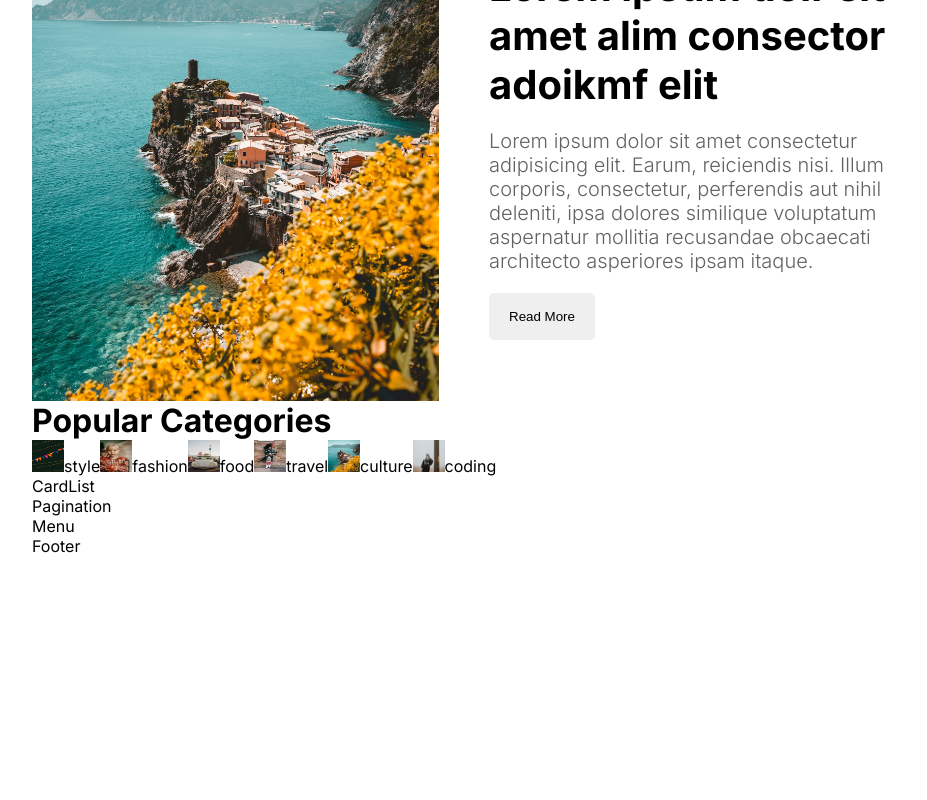
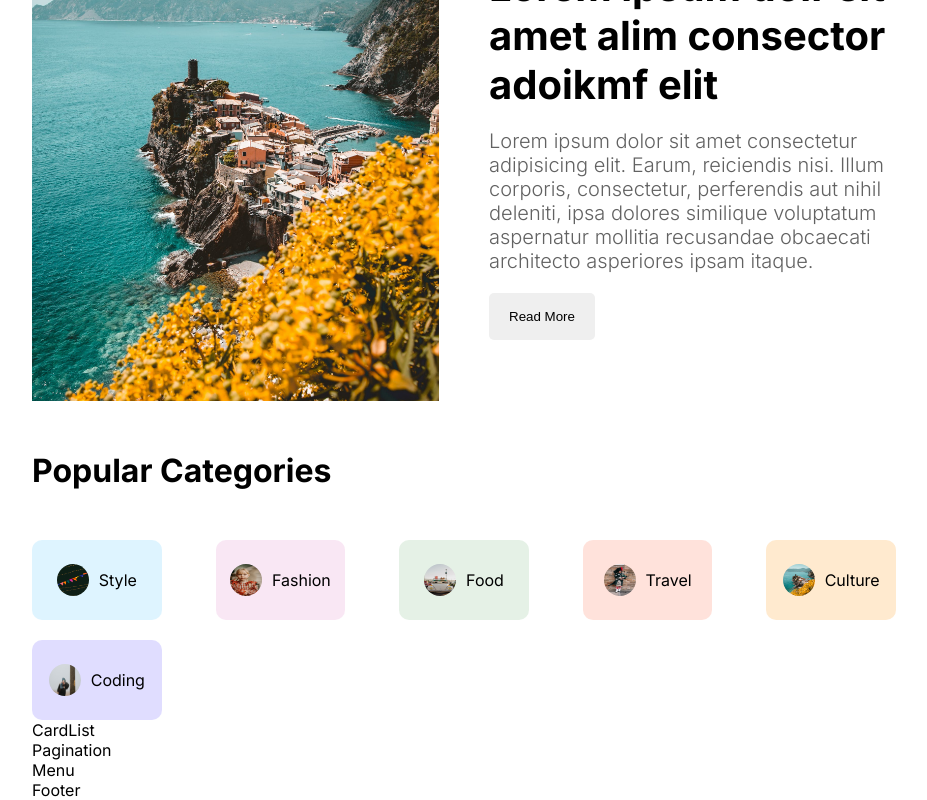
Before and after one commit to Venyad/BlogApp, a Next.js app: page / in a window 1280 px wide. Shown: the part 725-1525 px from the top of the page, without its empty margins (176-1103 px from the left). Before the commit the page ends 1281 px from the top, so only its background shows below. Built offline with nearby package versions, Linux system fonts and the light colour scheme.

Commit message:
Updated Category List css Component

```diff
--- a/src/components/categoryList/categoryList.module.css
+++ b/src/components/categoryList/categoryList.module.css
@@ -0,0 +1,49 @@
+.container{
+
+}
+
+.title{
+    margin: 50px 0px;
+}
+
+.categories{
+    display: flex;
+    flex-wrap: wrap;
+    justify-content: space-between;
+    gap: 20px;
+
+}
+
+.category{
+    display: flex;
+    align-items: center;
+    gap: 10px;
+    text-transform: capitalize;
+    width: 15%;
+    height: 80px;
+    justify-content: center;
+    border-radius: 10px;
+}
+
+.category.style{
+    background-color: #57c4ff31;
+}
+
+.category.fashion{
+    background-color: #de85c731;
+}
+.category.food{
+    background-color: #7fb88133;
+}
+.category.travel{
+    background-color: #ff795736;
+}
+.category.culture{
+    background-color: #ffb04f45;
+}
+.category.coding{
+    background-color: #5e4fff31;
+}
+.image{
+    border-radius: 50%;
+}
```
